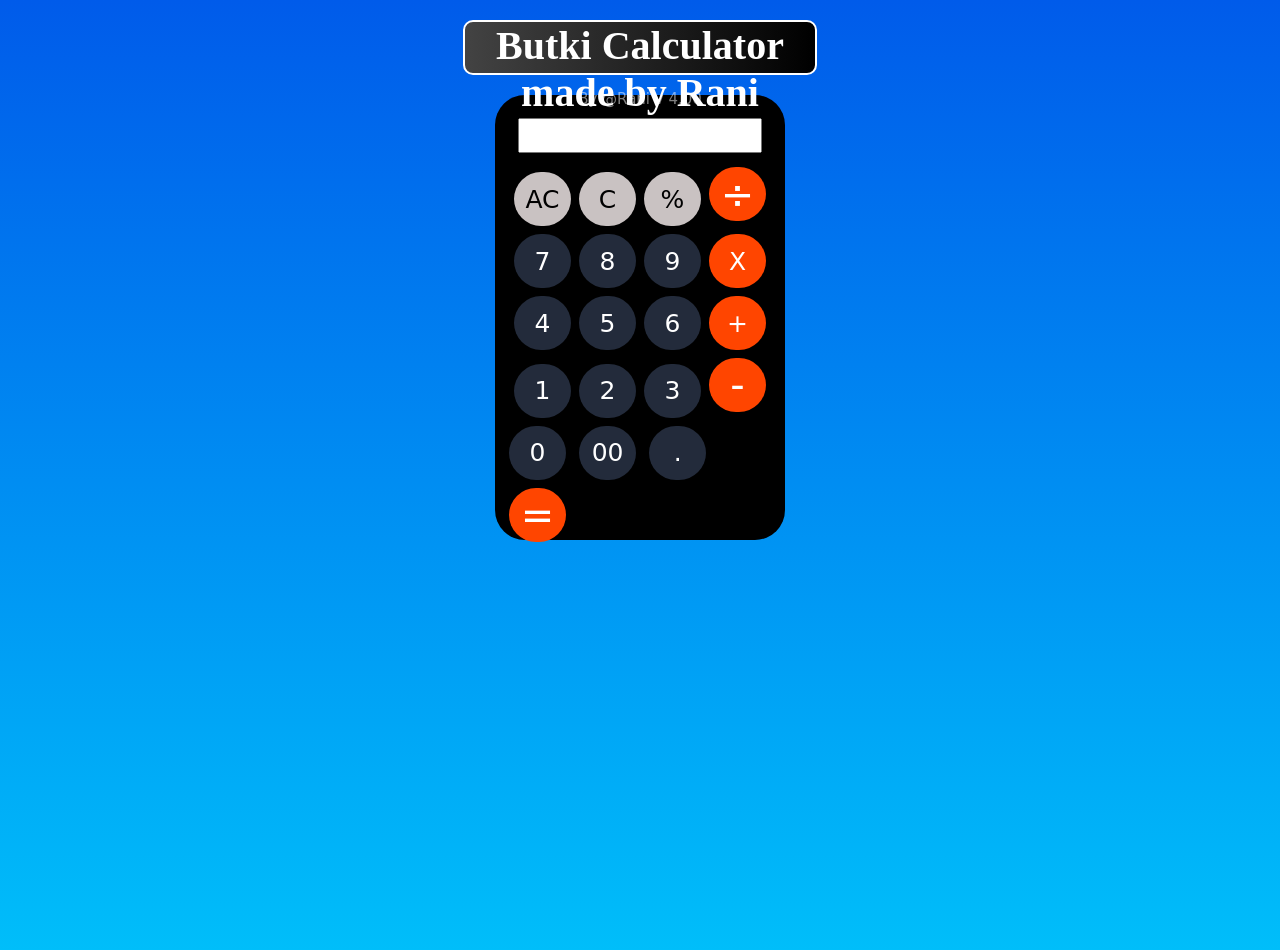
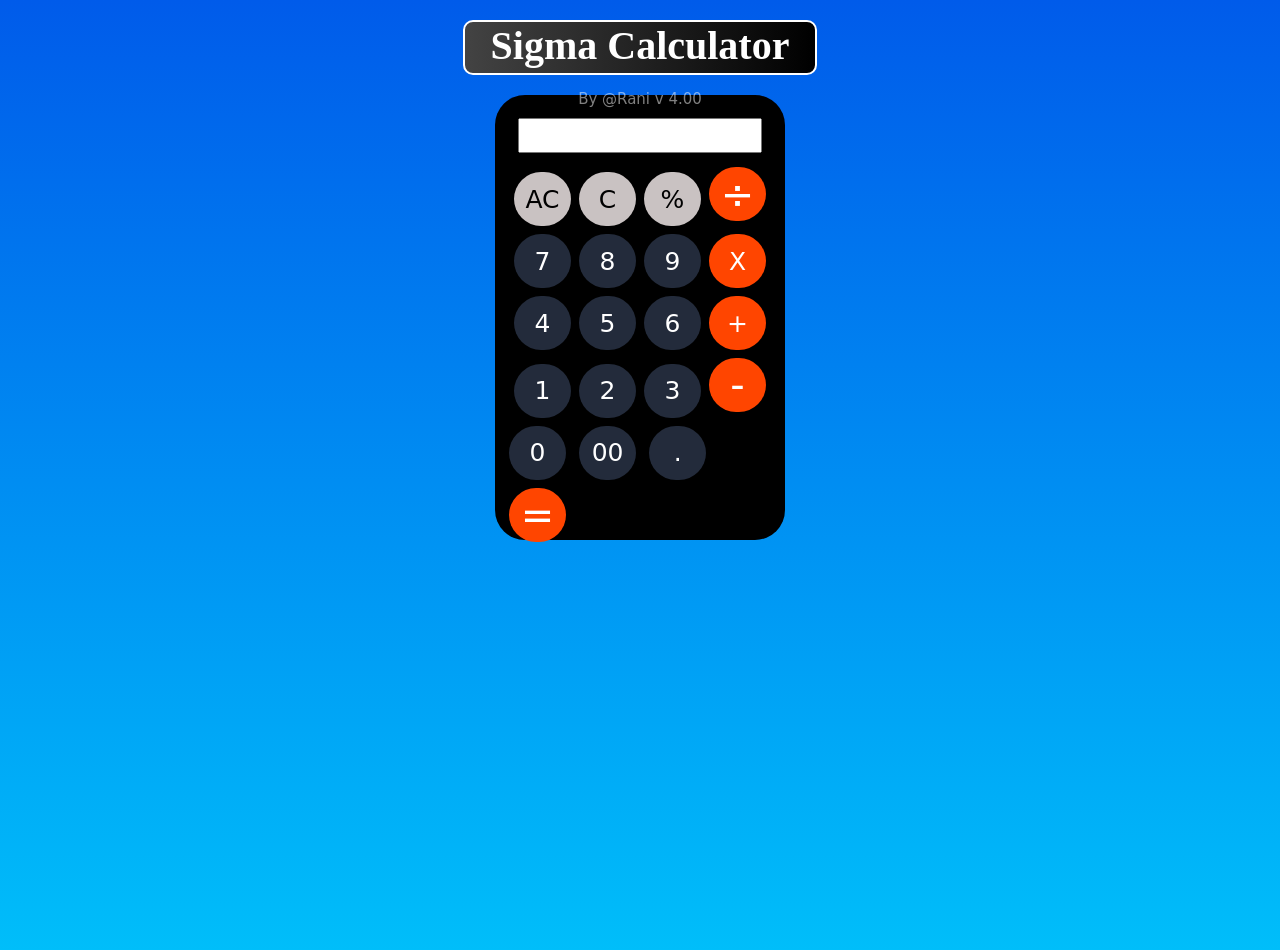
Before and after one commit to Shinde-Nitin/Calci, a plain HTML site: page index.html in a window 1280 px wide. Drawn offline with Linux system fonts and the light colour scheme.

Commit message:
index.html updated

```diff
--- a/index.html
+++ b/index.html
@@ -8,7 +8,7 @@
 </head>
 <body style="">
     <div class="head">
-        <h1 id="title">Butki Calculator made by Rani</h1>
+        <h1 id="title">Sigma Calculator</h1>
     </div>
     <div class="container">
         <p class="watermark">By @Rani v 4.00</p>
```
